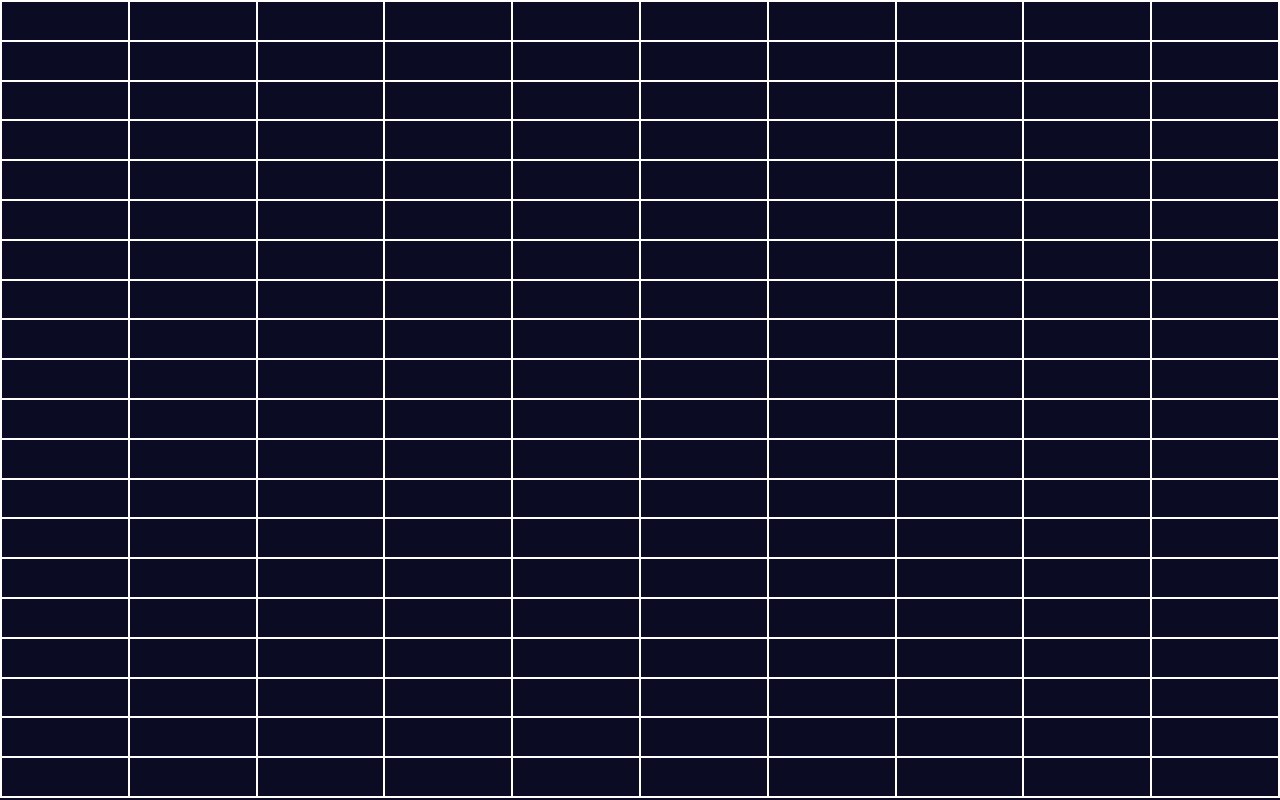
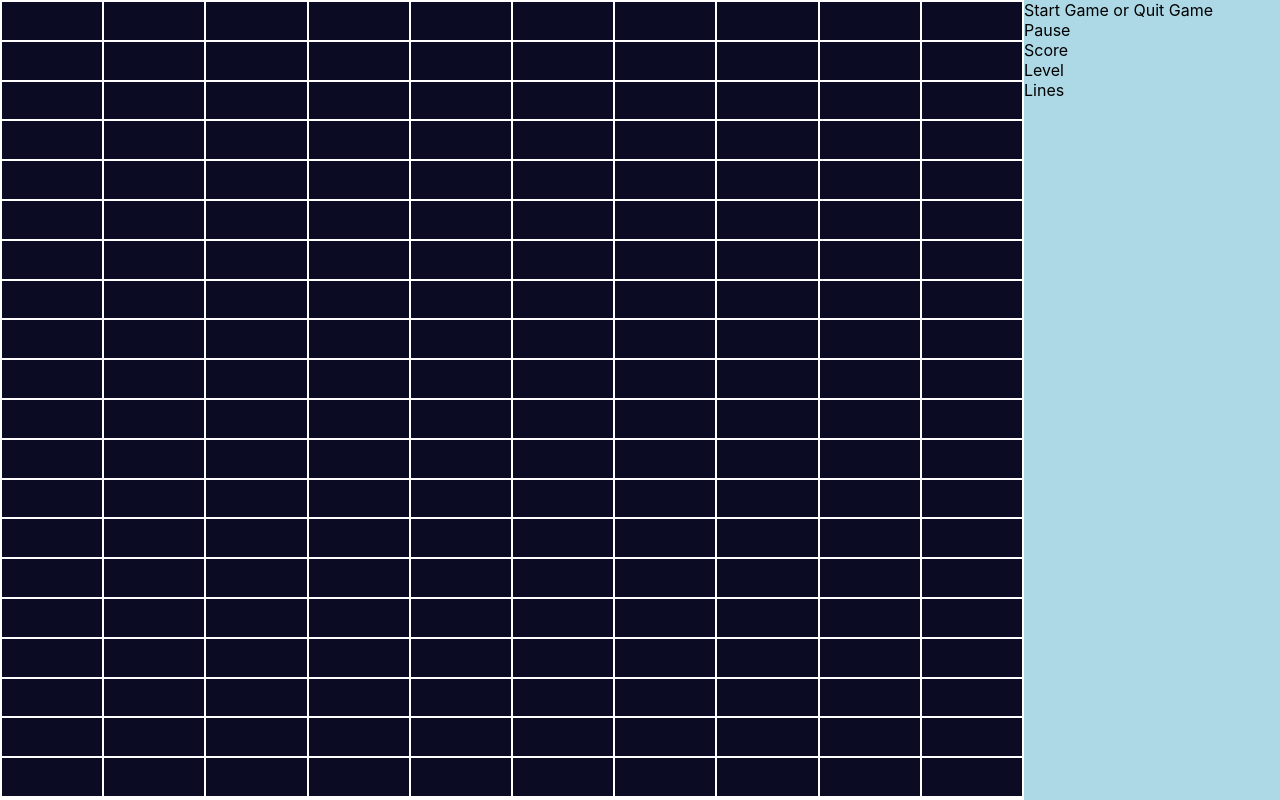
Before and after one commit to C-Rodg/tetris, a React (Create React App) app: page / in a window 1280 px wide. Built offline with nearby package versions, Linux system fonts and the light colour scheme.

Commit message:
Setup dashboard for controls

```diff
--- a/src/components/App.js
+++ b/src/components/App.js
@@ -3,12 +3,14 @@ import React, { Component } from 'react';
 
 // Components
 import Board from './Board';
+import Dashboard from './Dashboard';
 
 class App extends Component {
 	render() {
 		return (
 			<div className="App">
 				<Board />
+				<Dashboard />
 			</div>
 		);
 	}
--- /dev/null
+++ b/src/components/Dashboard.js
@@ -0,0 +1,15 @@
+import React from 'react';
+
+const Dashboard = () => {
+	return (
+		<div className="Dashboard">
+			<div>Start Game or Quit Game</div>
+			<div>Pause</div>
+			<div>Score</div>
+			<div>Level</div>
+			<div>Lines</div>
+		</div>
+	);
+};
+
+export default Dashboard;
--- a/src/styles/index.css
+++ b/src/styles/index.css
@@ -16,14 +16,21 @@ body {
 
 .App {
 	height: 100vh;
-	background-color: #0b0b23;
+	display: flex;
 }
 
 .Board {
+	background-color: #0b0b23;
 	height: calc(100% - 2px);
 	border: 1px solid white;
 	display: flex;
 	flex-wrap: wrap;
+	width: 80%;
+}
+
+.Dashboard {
+	width: 20%;
+	background-color: lightblue;
 }
 
 .GridItem {
```
Also changed, not shown: src/components/Board.js (+10 -9 lines).
